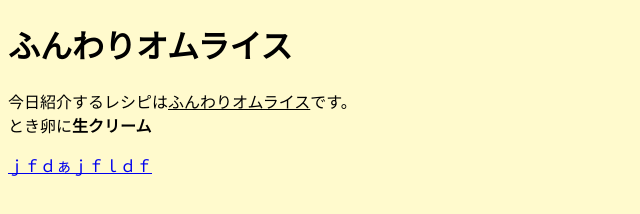
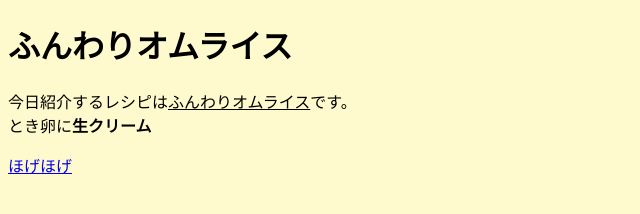
Before and after one commit to b-ishibashi/beeey.github.io, a plain HTML site: page practice.html in a window 1280 px wide. Shown: the whole page, without its empty margins (0-640 px from the left). Drawn offline with Linux system fonts and the light colour scheme.

Commit message:
ぐちゃぐちゃの文字列を修正

```diff
--- a/practice.html
+++ b/practice.html
@@ -11,7 +11,7 @@
     今日紹介するレシピは<u>ふんわりオムライス</u>です。<br>
     とき卵に<strong>生クリーム</strong>
 </p>
-<a href="hogehoge.html">ｊｆｄぁｊｆｌｄｆ</a>
+<a href="hogehoge.html">ほげほげ</a>
 
 </body>
 </html>
```
